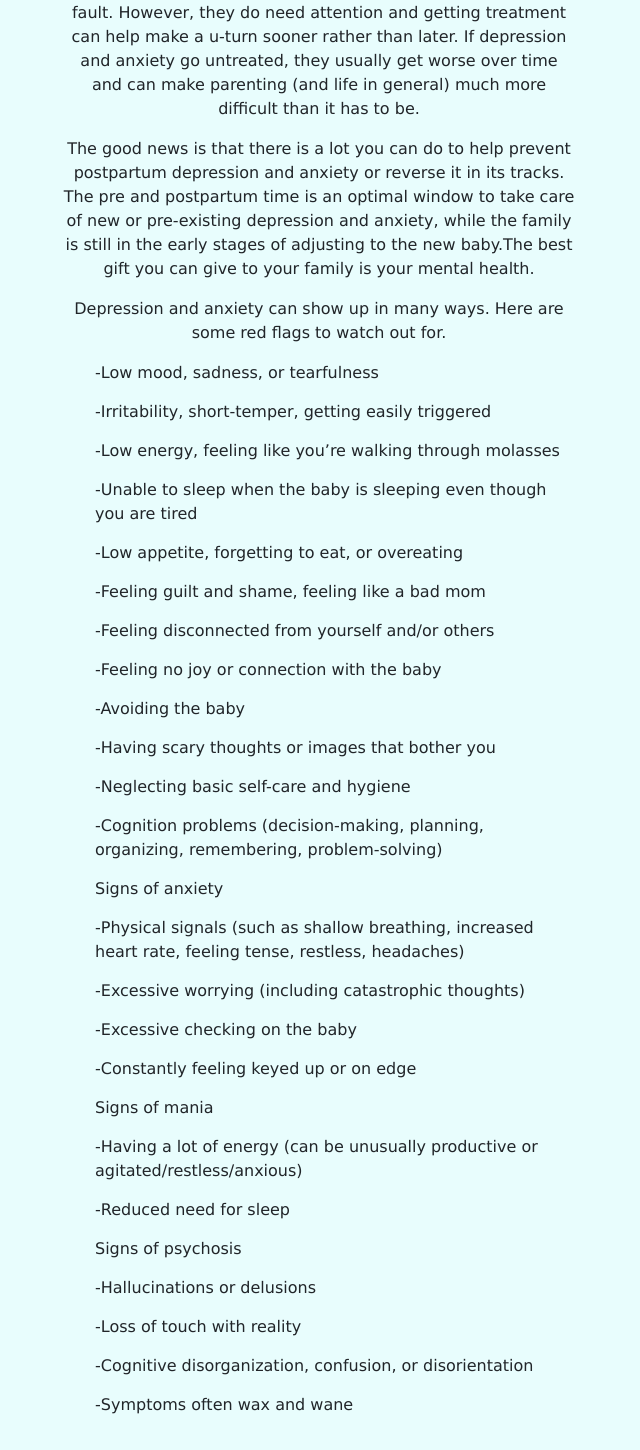
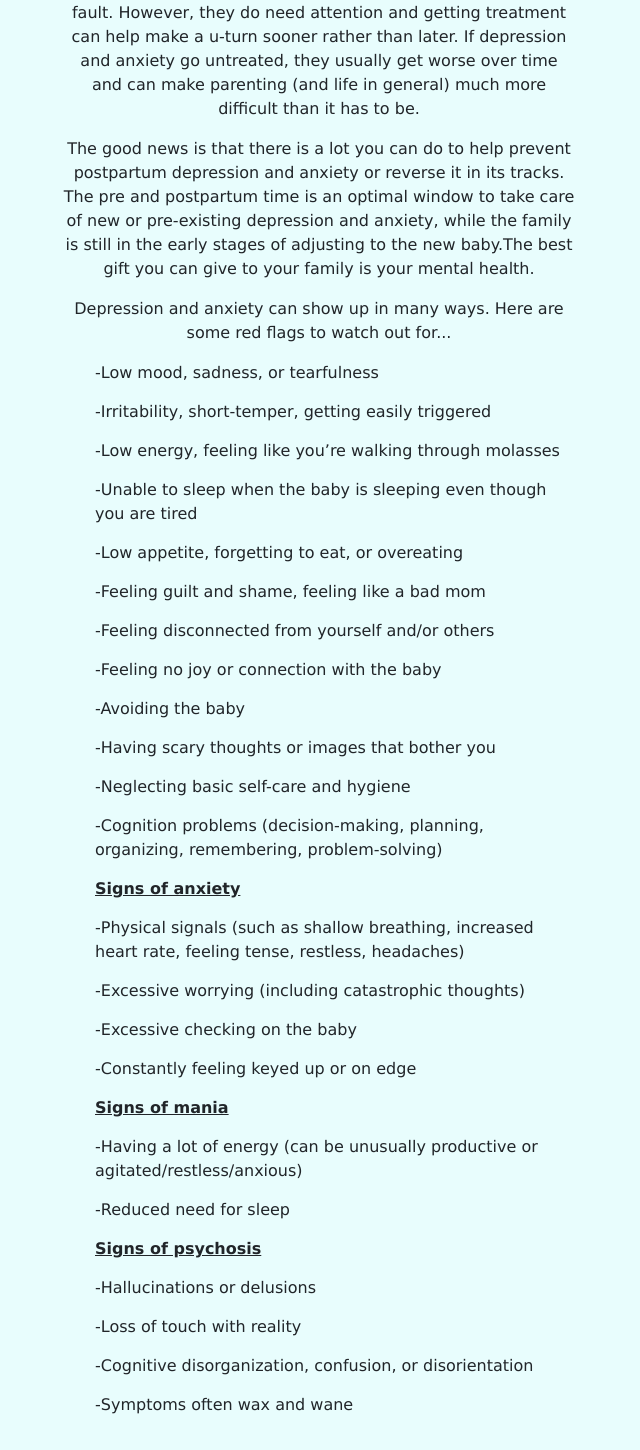
Before and after one commit to eliyab1/ruthie, a React (Create React App) app: page /services/postpartumparents in a window 1280 px wide. Shown: the part 538-1988 px from the top of the page, without its empty margins (321-961 px from the left). Built offline with nearby package versions, Linux system fonts and the light colour scheme.

Commit message:
updated first ul on postpartum parents

```diff
--- a/src/PostpartumParents.js
+++ b/src/PostpartumParents.js
@@ -14,7 +14,7 @@ export default function PostpartumParents() {
             time is an optimal window to take care of new or pre-existing depression and anxiety, while the family is still in the early stages of adjusting to the
             new baby.The best gift you can give to your family is your mental health.</p>
 
-        <p>Depression and anxiety can show up in many ways. Here are some red flags to watch out for.</p>
+        <p>Depression and anxiety can show up in many ways. Here are some red flags to watch out for...</p>
 
         <ul style={{"listStyleType":"none"}}>
             <li>-Low mood, sadness, or tearfulness</li>
@@ -29,19 +29,19 @@ export default function PostpartumParents() {
             <li>-Having scary thoughts or images that bother you</li>
             <li>-Neglecting basic self-care and hygiene</li>
             <li>-Cognition problems (decision-making, planning, organizing, remembering, problem-solving) </li>
-            <li>Signs of anxiety</li>
+            <li><u><b>Signs of anxiety</b></u></li>
             <li>-Physical signals (such as shallow breathing, increased heart rate, feeling tense, restless, headaches)</li>
             <li>-Excessive worrying (including catastrophic thoughts)</li>
             <li>-Excessive checking on the baby</li>
             <li>-Constantly feeling keyed up or on edge</li>
-            <li>Signs of mania</li>
+            <li><u><b>Signs of mania</b></u></li>
             <li>-Having a lot of energy (can be unusually productive or agitated/restless/anxious) </li>
             <li>-Reduced need for sleep</li>
-            <li>Signs of psychosis</li>
+            <li><u><b>Signs of psychosis</b></u></li>
             <li>-Hallucinations or delusions</li>
             <li>-Loss of touch with reality</li>
             <li>-Cognitive disorganization, confusion, or disorientation</li>
-            <li>-Symptoms often  wax and wane</li>
+            <li>-Symptoms often wax and wane</li>
         </ul>
 
     <p>*Postpartum psychosis is a psychiatric emergency that needs immediate evaluation and treatment. </p><br />
```
